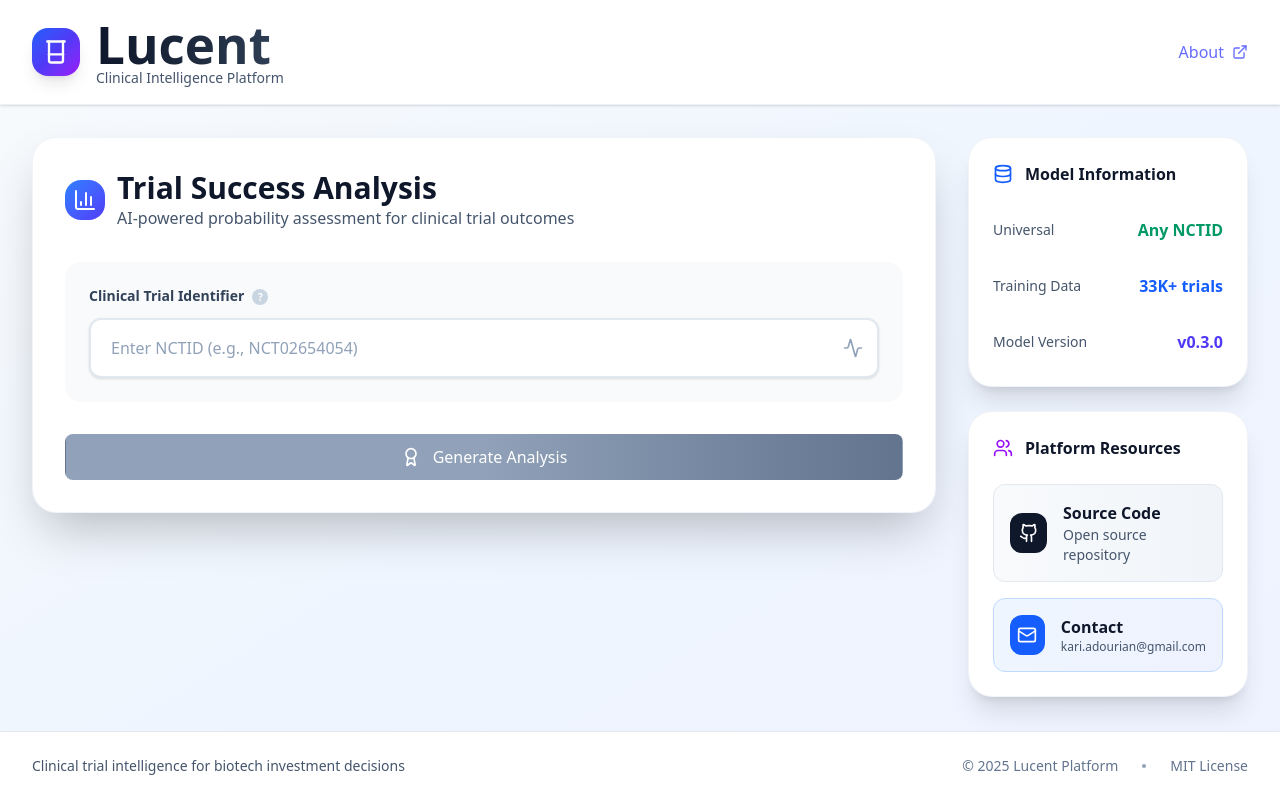
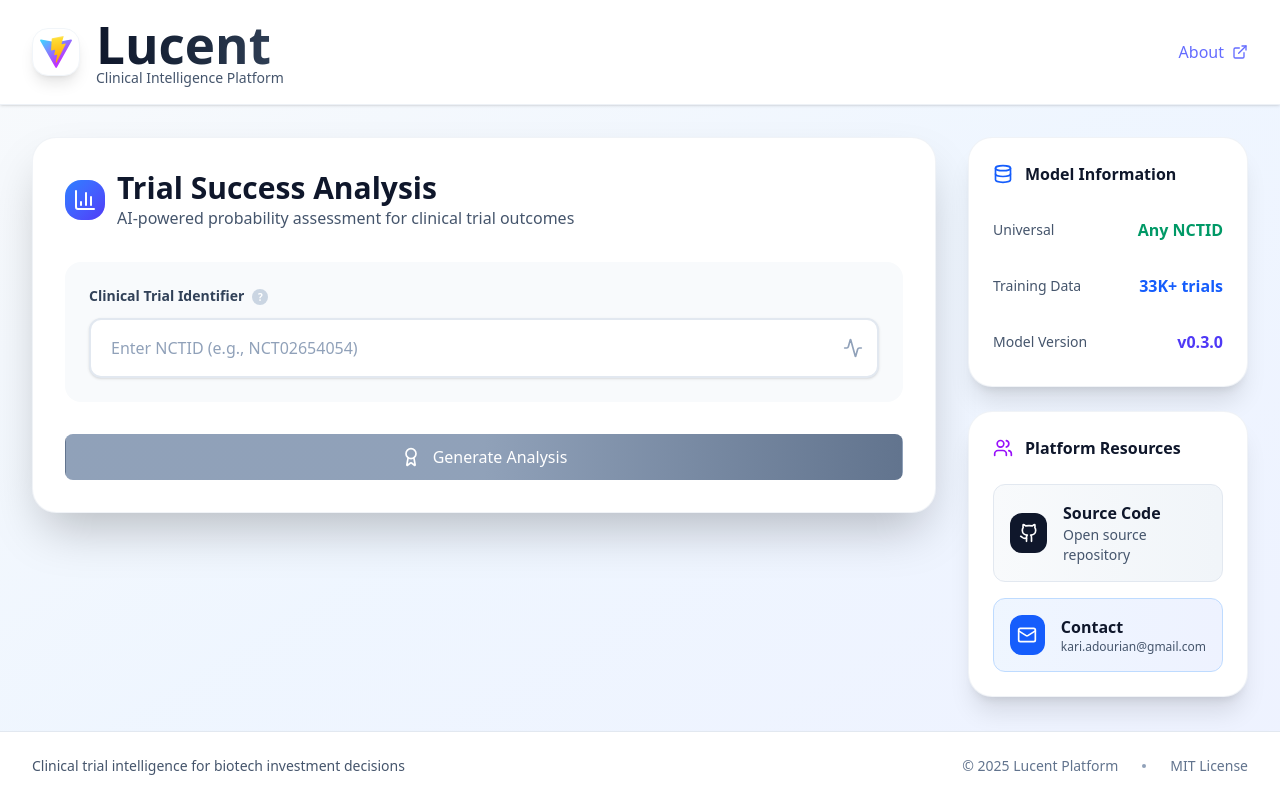
Before and after one commit to adourian/lucent, a React (Vite) app in the folder frontend/: page / in a window 1280 px wide. Built offline with nearby package versions, Linux system fonts and the light colour scheme.

Commit message:
Update header styling and logo container

```diff
--- a/frontend/src/App.tsx
+++ b/frontend/src/App.tsx
@@ -285,13 +285,14 @@ function App() {
       <Routes>
         <Route path="/" element={
           <div className="w-full min-h-screen bg-gradient-to-br from-slate-50 via-blue-50 to-indigo-50 font-sans flex flex-col">
-            {/* Enhanced Header */}
+            {/* Header */}
             <header className="bg-white/95 backdrop-blur-md border-b border-slate-200/60 shadow-sm sticky top-0 z-50">
               <div className="max-w-7xl mx-auto px-4 sm:px-6 lg:px-8 py-4">
                 <div className="flex items-center justify-between">
                   <div className="flex items-center space-x-4">
-                    <div className="w-12 h-12 bg-gradient-to-br from-blue-600 via-indigo-600 to-purple-600 rounded-2xl flex items-center justify-center shadow-lg">
-                      <Beaker className="w-7 h-7 text-white" />
+                    {/* Updated Logo Container: White background, slate border */}
+                    <div className="w-12 h-12 bg-white rounded-2xl flex items-center justify-center shadow-lg border border-slate-100">
+                       <img src="/vite.svg" alt="Lucent Logo" className="w-8 h-8" />
                     </div>
                     <div>
                       <h1 className="text-2xl font-bold bg-gradient-to-r from-slate-900 via-slate-800 to-slate-700 bg-clip-text text-transparent">
```
